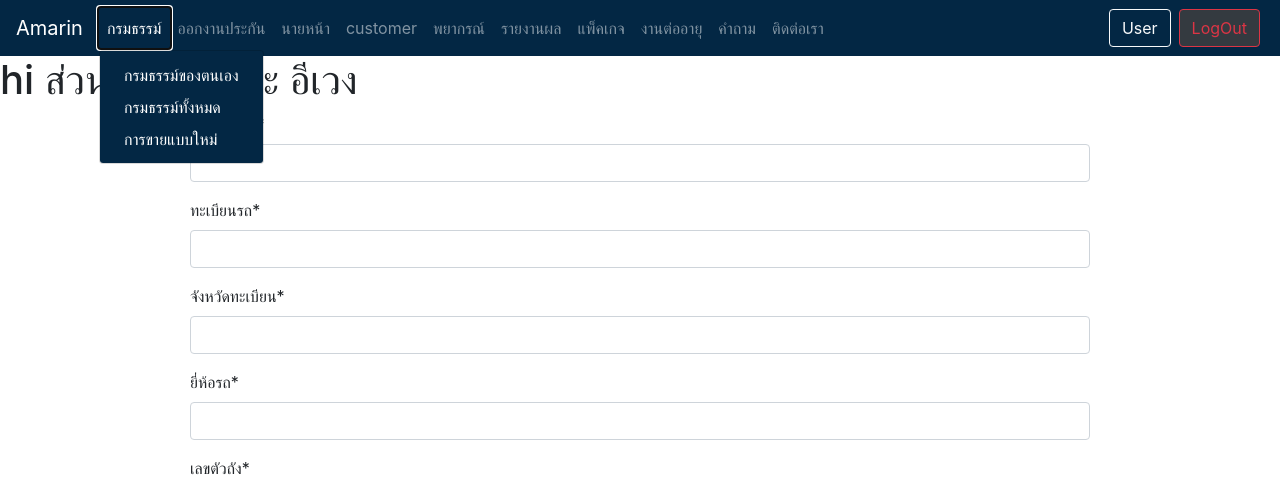
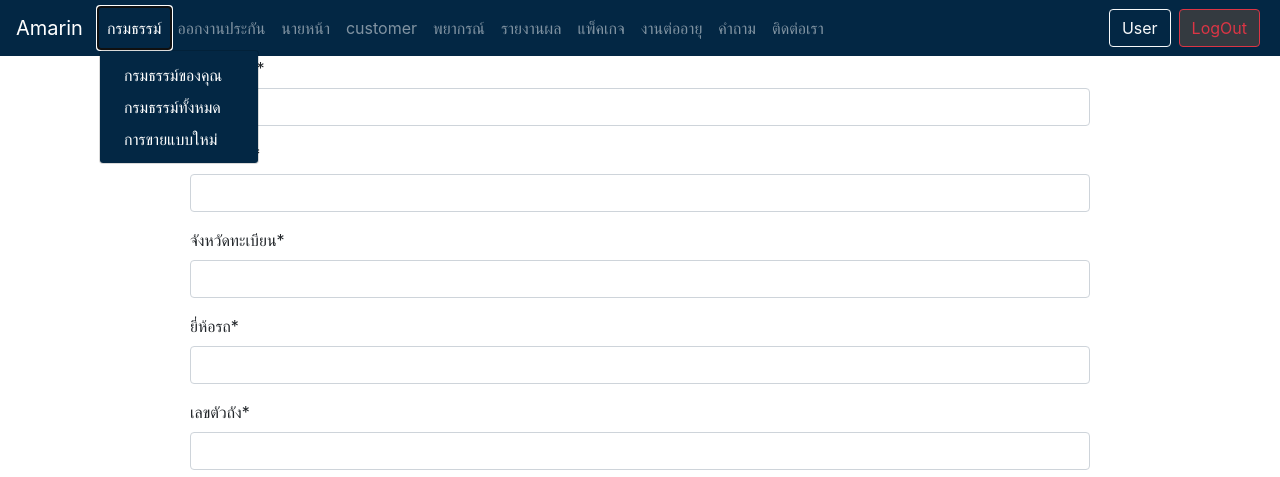
Before and after one commit to bboomber/projectterm2, a Django app: page /car/new/ in a window 1280 px wide, after a click on "กรมธรรม์". Shown: the top 477 px of the page. Run offline with Django 3.2, Linux system fonts and the light colour scheme; a user stored in the database is signed in; data comes from the database, SQL or seed files in the repository; some libraries are stand-ins or nearby versions.

Commit message:
แก้หน้าแพคเกจ อีเวง

```diff
--- a/mysite/mysite/templates/mysite/base.html
+++ b/mysite/mysite/templates/mysite/base.html
@@ -29,7 +29,7 @@
                                 กรมธรรม์
                             </a>
                     <div class="dropdown-menu bg-darkblue" aria-labelledby="navbarDropdown">
-                        <a class="dropdown-item text-white" href="/insure/emp">กรมธรรม์ของตนเอง</a> {% if perms.employee_control.is_manager %}
+                        <a class="dropdown-item text-white" href="/insure/emp">กรมธรรม์ของคุณ</a> {% if perms.employee_control.is_manager %}
                         <a class="dropdown-item text-white" href="/insure/">กรมธรรม์ทั้งหมด</a> {% endif %}
                         <a class="dropdown-item text-white" href="/insure/sellNew">การขายแบบใหม่</a>
                     </div>
@@ -51,7 +51,6 @@
                         <div class="dropdown-divider"></div>
                         <a class="dropdown-item text-white" href="/car/new">เพิ่มรถใหม่</a>
                         <a class="dropdown-item text-white" href="/customer/new">เพิ่มลูกค้า</a>
-                        <a class="dropdown-item text-white" href="#">Something else here</a>
                     </div>
                 </li>
                 <li class="nav-item">
@@ -110,7 +109,8 @@
         {{ message }}
     </div>
     {% endfor %} {% endif %} {% if perms.employee_control.is_admin %}
-    <h1>hi ส่วนนี้แอดมินค่ะ อีเวง</h1> {% endif %} {% block content %} {% endblock %}
+    <!-- <h1>hi ส่วนนี้แอดมินค่ะ อีเวง</h1> -->
+    {% endif %} {% block content %} {% endblock %}
 
     <script src="https://stackpath.bootstrapcdn.com/bootstrap/4.2.1/js/bootstrap.min.js" integrity="sha384-B0UglyR+jN6CkvvICOB2joaf5I4l3gm9GU6Hc1og6Ls7i6U/mkkaduKaBhlAXv9k" crossorigin="anonymous"></script>
     <script src="https://cdn.jsdelivr.net/npm/bootstrap-select@1.13.7/dist/js/bootstrap-select.min.js"></script>
--- a/mysite/package_control/forms.py
+++ b/mysite/package_control/forms.py
@@ -6,7 +6,7 @@ class PackageForm(forms.Form):
     package_id = forms.CharField(max_length=30, label="รหัสแพ็คเกจ")
     package_name = forms.CharField(max_length=30, label="ชื่อแพ็คเกจ")
     compamy_name = forms.CharField(max_length=30, label="ชื่อบริษัท")
-    package_cc = forms.IntegerField(label="ซีซี")
+    package_cc = forms.CharField(label="ซีซี")
     package_type = forms.CharField(max_length=30, label="ประเภทแพ็คเกจ")
     price = forms.FloatField(label="ราคา")
     detail = forms.CharField(max_length=200, label="รายละเอียด")
--- a/mysite/package_control/models.py
+++ b/mysite/package_control/models.py
@@ -9,7 +9,7 @@ class Package(models.Model):
     package_type = models.CharField(max_length=60, null=True)
     price = models.FloatField()
     detail = models.CharField(max_length=200, null=True)
-    active = models.IntegerField(default=1)
+    active = models.IntegerField(default=2)
 
     def __str__(self):
         return 'ID: ' + str(self.id) + ' ,' + self.package_name+ ' ,' + self.company_name
--- a/mysite/package_control/urls.py
+++ b/mysite/package_control/urls.py
@@ -3,5 +3,5 @@ from . import views
 
 urlpatterns = [
     path('', views.showPackage, name='showPackage'),
-    path('add', views.addPromotion, name='addPromotion'),
+    path('new', views.newPackage, name='newPackage'),
 ]
--- a/mysite/package_control/views.py
+++ b/mysite/package_control/views.py
@@ -48,7 +48,7 @@ def addPromotion(request):
 
 @login_required
 def showPackage(request):
-    pack_list = Package.objects.order_by('id')
+    pack_list = Package.objects.filter(active=2)
     return render(request, 'package_control/showPackage.html', {'pack_list': pack_list})
 
 
```
Also changed, not shown: mysite/package_control/migrations/0004_auto_20190521_1722.py (added).
